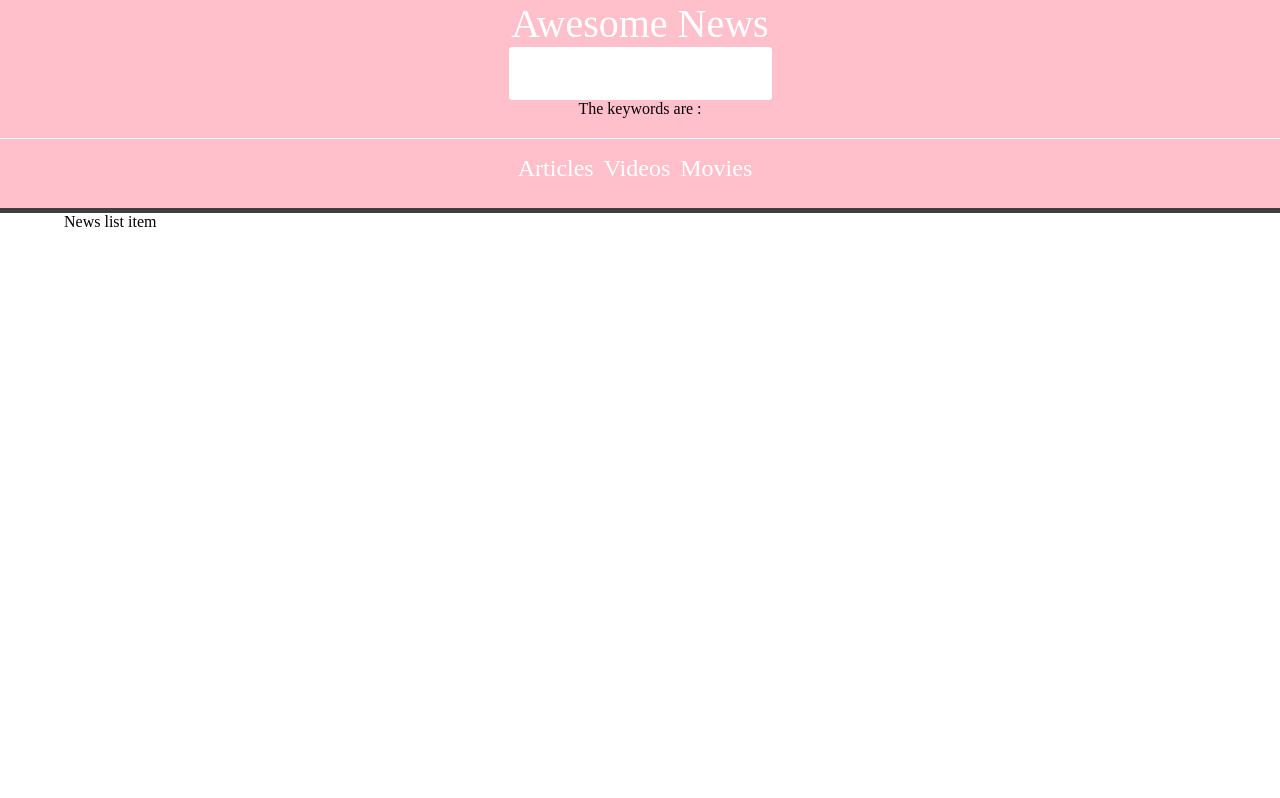
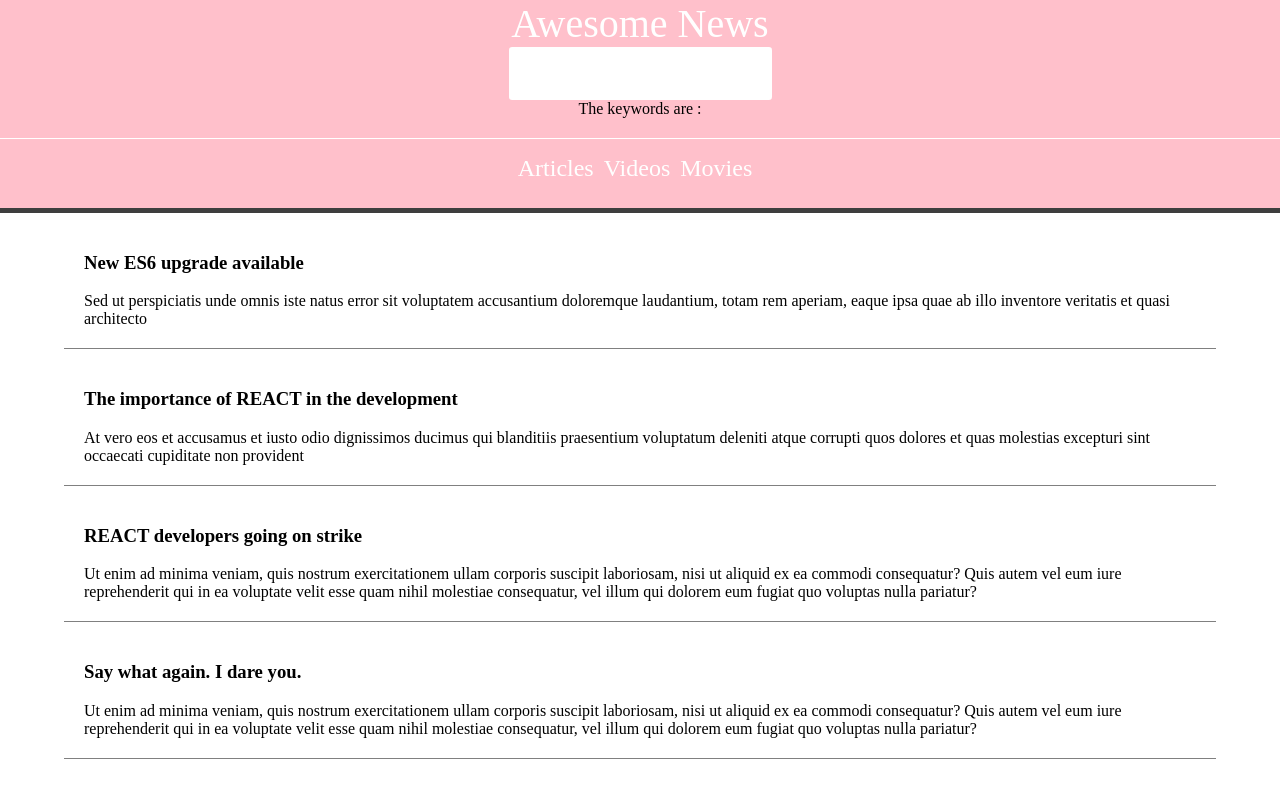
Before and after one commit to stellamarma/React, a React (Vite) app in the folder 2.Components/: page / in a window 1280 px wide. Built offline with nearby package versions, Linux system fonts and the light colour scheme.

Commit message:
Add props to new item

```diff
--- a/2.Components/src/components/new_list_item.jsx
+++ b/2.Components/src/components/new_list_item.jsx
@@ -1,8 +1,12 @@
-const NewListItem =()=>(
+const NewListItem =({item})=>(
 
-    <div>
-        News list item
-    </div>
+        <div className="news_item">
+            <h3>{item.title}</h3>
+            <div>
+             {item.feed}
+            </div>
+
+        </div>
 );
 
 export default NewListItem;
--- a/2.Components/src/components/news_list.jsx
+++ b/2.Components/src/components/news_list.jsx
@@ -2,12 +2,14 @@ import NewListItem from "./new_list_item";
 
 const NewsList=(props)=>{
 
-    console.log(props.news)
+    const newsHandler = props.news.map( item =>(
+        <NewListItem key={item.id} item={item}/>
+    ));
 
     return(
-        <div>
-            <NewListItem />
-        </div>
+        <>
+            { newsHandler}
+        </>
     )
 }
 
--- a/2.Components/src/main.jsx
+++ b/2.Components/src/main.jsx
@@ -9,7 +9,6 @@ const App = ()=> {
 
   let [news, setNews]= useState(newsData)
 
-  console.log(newsData)
 
     return (
         <>
```
